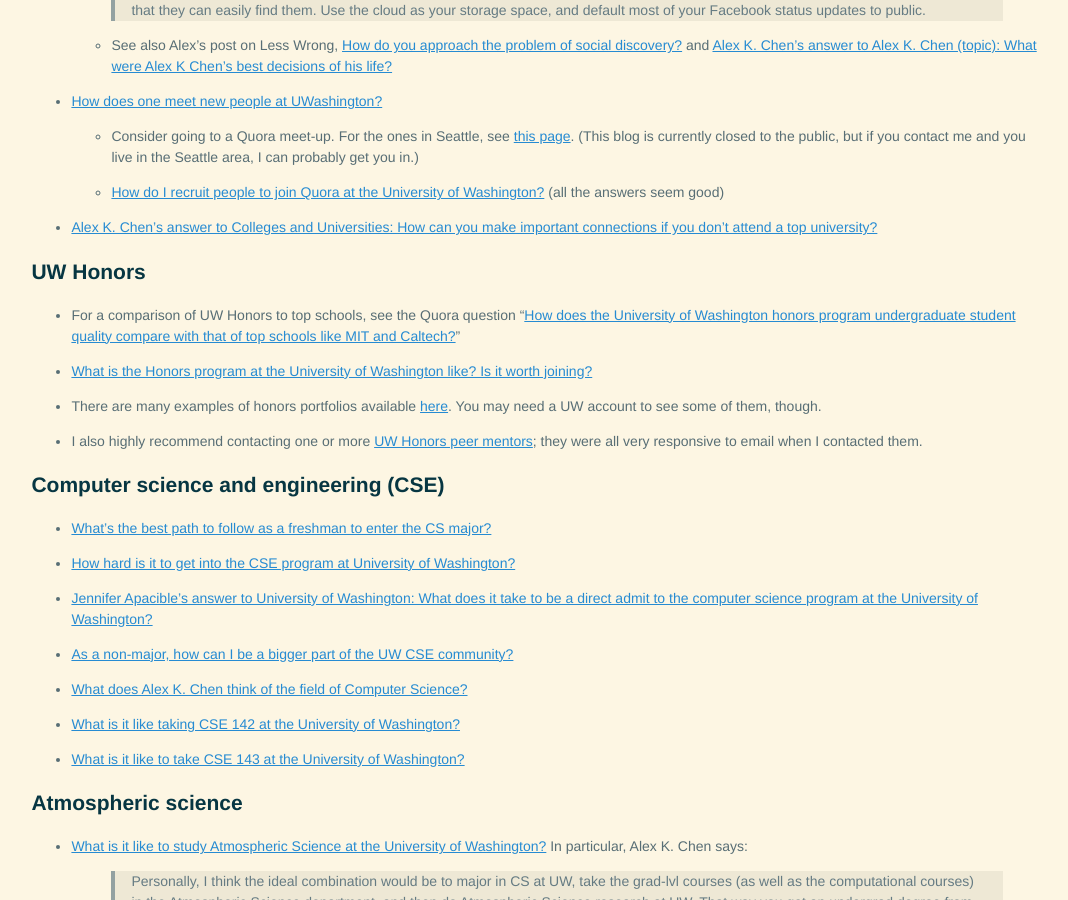
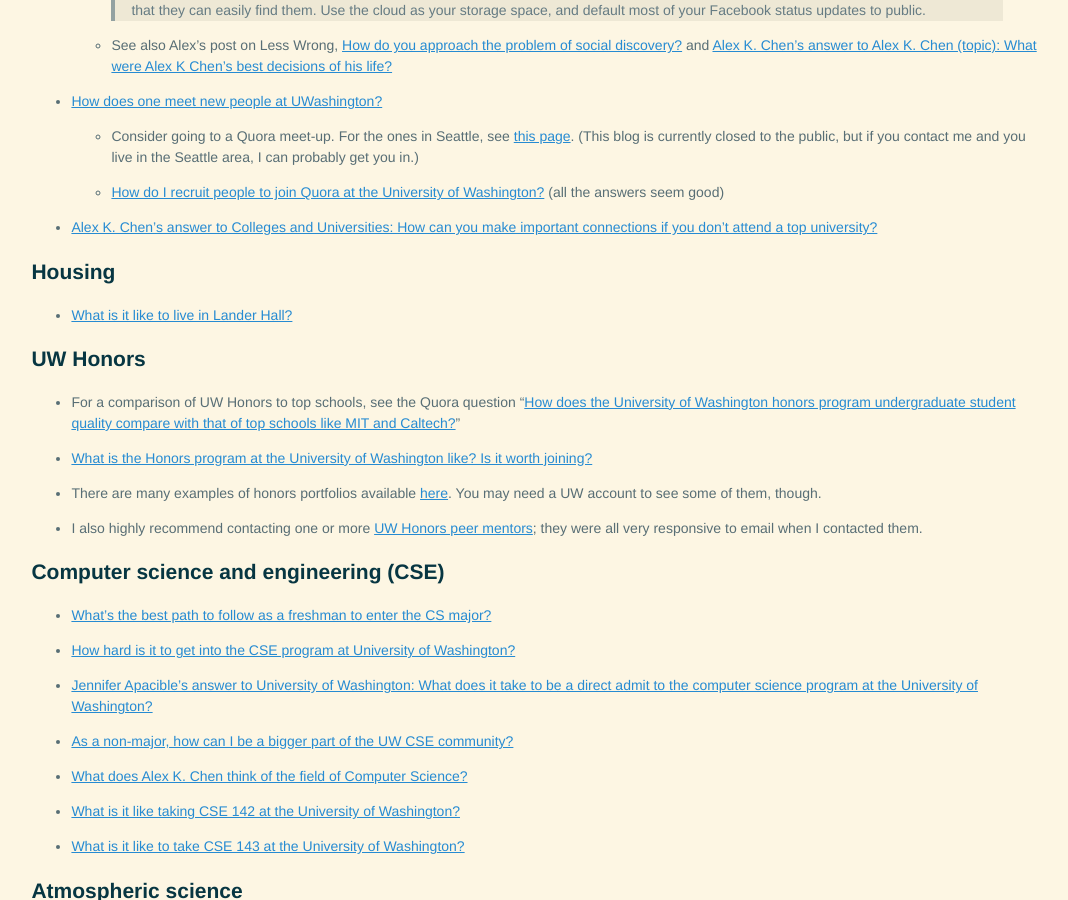
Before and after one commit to riceissa/riceissa.github.io, a Jekyll site: the page built from uw/resources.md, in a window 1280 px wide and 900 px high, scrolled down 1834 px. Shown: the whole window, without its empty margins (103-1171 px from the left). Built offline with Jekyll 4.4.1, drawn with Linux system fonts in a browser that asks for light colours; Markdown is read by kramdown in place of the engine named in the settings; comment, search, counter and statistics services are not loaded.

Commit message:
add lander hall

```diff
--- a/uw/resources.md
+++ b/uw/resources.md
@@ -121,6 +121,10 @@ For the ones in Seattle, see [this page](http://seattlequorameetups.quora.com/).
 
 - [Alex K. Chen's answer to Colleges and Universities: How can you make important connections if you don't attend a top university?](https://www.quora.com/Colleges-and-Universities/How-can-you-make-important-connections-if-you-dont-attend-a-top-university/answer/Alex-K-Chen)
 
+## Housing
+
+- [What is it like to live in Lander Hall?](https://www.quora.com/University-of-Washington/What-is-it-like-to-live-in-Lander-Hall)
+
 ## UW Honors
 
 -   For a comparison of UW Honors to top schools, see the Quora question
```
